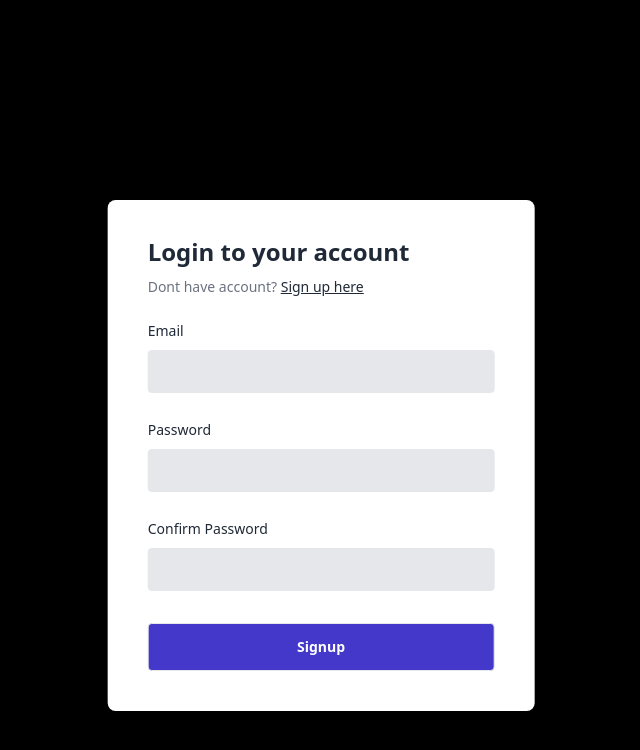
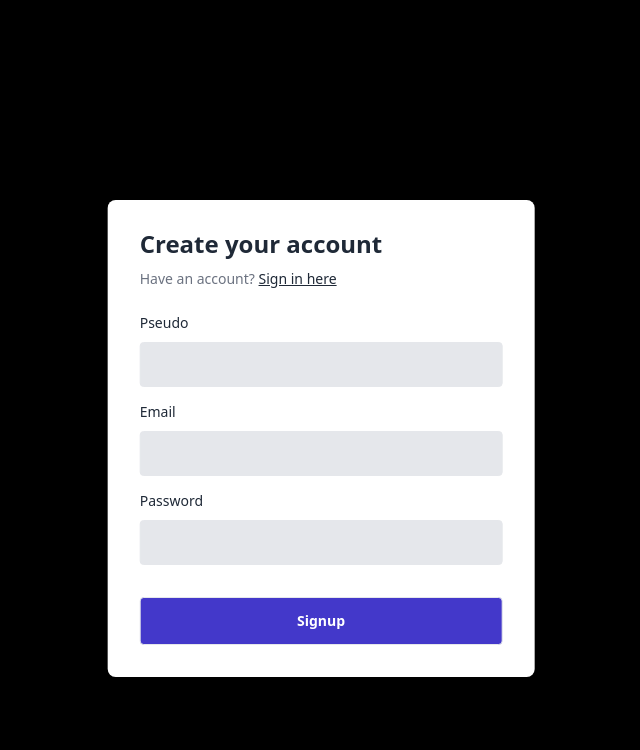
Before and after one commit to Soso-C/MovieDB_Website, a React (Create React App) app: page / in a window 1280 px wide. Both pictures are taken after a click on the element "Sign up here". Shown: the top 750 px of the page, without its empty margins (319-959 px from the left). Built offline with nearby package versions, Linux system fonts and the light colour scheme; no server answers.

Commit message:
update auth firebase signup

```diff
--- a/src/App.js
+++ b/src/App.js
@@ -1,10 +1,5 @@
 import React from "react";
-import {
-  BrowserRouter as Router,
-  Routes,
-  Route,
-  Navigate,
-} from "react-router-dom";
+import { BrowserRouter as Router, Routes, Route } from "react-router-dom";
 import ModalConnect from "./components/modalConnect/ModalConnect";
 
 const App = () => {
--- a/src/components/modalConnect/Login/Login.js
+++ b/src/components/modalConnect/Login/Login.js
@@ -4,10 +4,14 @@ function Login({ toggle }) {
   const [email, setEmail] = useState("");
   const [password, setPassword] = useState("");
 
+  const handleSubmit = (e) => {
+    e.preventDefault();
+  };
+
   return (
     <div className="h-screen bg-black w-full py-12 px-4">
       <div className="flex flex-col items-center justify-center">
-        <div className="bg-white shadow rounded-lg lg:w-1/3 md:w-1/2 w-[90%] p-10 absolute top-[25%] left-1/2 -translate-x-1/2">
+        <div className="bg-white shadow rounded-lg lg:w-1/3 md:w-1/2 w-[90%] p-8 absolute top-[25%] left-1/2 -translate-x-1/2">
           <p className="text-2xl font-extrabold leading-6 text-gray-800">
             Login to your account
           </p>
@@ -21,32 +25,39 @@ function Login({ toggle }) {
               Sign up here
             </span>
           </p>
+          <form onSubmit={handleSubmit}>
             <div className="mt-6">
               <label className="text-sm font-medium leading-none text-gray-800">
                 Email
               </label>
               <input
                 type="email"
-              className="bg-gray-200 border rounded focus:outline-none text-xs font-medium leading-none text-gray-800 py-3 w-full pl-3 mt-2"
+                className="bg-gray-200 border rounded focus:outline-none text-sm font-medium leading-none text-gray-800 py-3 w-full pl-3 mt-2"
+                value={email}
+                onChange={(e) => setEmail(e.target.value)}
+                required
               />
             </div>
-          <div className="mt-6  w-full">
+            <div className="mt-3  w-full">
               <label className="text-sm font-medium leading-none text-gray-800">
                 Password
               </label>
               <div className="relative flex items-center justify-center">
                 <input
-                aria-label="enter Password"
                   type="password"
-                className="bg-gray-200 border rounded focus:outline-none text-xs font-medium leading-none text-gray-800 py-3 w-full pl-3 mt-2"
+                  className="bg-gray-200 border rounded focus:outline-none text-sm font-medium leading-none text-gray-800 py-3 w-full pl-3 mt-2"
+                  value={password}
+                  onChange={(e) => setPassword(e.target.value)}
+                  required
                 />
               </div>
             </div>
             <div className="mt-8">
-            <button className="focus:ring-2 focus:ring-offset-2 focus:ring-indigo-700 text-sm font-semibold leading-none text-white focus:outline-none bg-indigo-700 border rounded hover:bg-indigo-600 py-4 w-full">
+              <button className="text-sm font-semibold leading-none text-white focus:outline-none bg-indigo-700 border rounded hover:bg-indigo-600 py-4 w-full">
                 Login
               </button>
             </div>
+          </form>
         </div>
       </div>
     </div>
--- a/src/components/modalConnect/Signup/Signup.js
+++ b/src/components/modalConnect/Signup/Signup.js
@@ -1,62 +1,109 @@
 import React, { useState } from "react";
+import { auth } from "../../../utils/firebase.config";
 
 function Signup({ toggle }) {
-  const [email, setEmail] = useState("");
-  const [password, setPassword] = useState("");
+  const [formValues, setformValues] = useState({
+    pseudo: "",
+    email: "",
+    password: "",
+  });
+
+  // Clear input values when form is submit
+  const clearState = {
+    pseudo: "",
+    email: "",
+    password: "",
+  };
+
+  const handleSubmit = (e) => {
+    e.preventDefault();
+    try {
+      auth
+        .createUserWithEmailAndPassword(formValues.email, formValues.password)
+        .then(async (userAuth) => {
+          await userAuth.user.updateProfile({
+            displayName: formValues.pseudo,
+          });
+          console.log(userAuth);
+          setformValues(clearState);
+        });
+    } catch (error) {
+      console.log(error);
+    }
+  };
 
   return (
     <div className="h-screen bg-black w-full py-12 px-4">
       <div className="flex flex-col items-center justify-center">
-        <div className="bg-white shadow rounded-lg lg:w-1/3 md:w-1/2 w-[90%] p-10 absolute top-[25%] left-1/2 -translate-x-1/2">
+        <div className="bg-white shadow rounded-lg lg:w-1/3 md:w-1/2 w-[90%] p-8 absolute top-[25%] left-1/2 -translate-x-1/2">
           <p className="text-2xl font-extrabold leading-6 text-gray-800">
-            Login to your account
+            Create your account
           </p>
           <p className="text-sm mt-4 font-medium leading-none text-gray-500">
-            Dont have account?{" "}
+            Have an account?{" "}
             <span
               onClick={toggle}
               className="text-sm font-medium leading-none underline text-gray-800 cursor-pointer hover:text-blue-800"
             >
               {" "}
-              Sign up here
+              Sign in here
             </span>
           </p>
-          <div className="mt-6">
+          <form onSubmit={handleSubmit}>
+            <div className="mt-6 w-full">
+              <label className="text-sm font-medium leading-none text-gray-800">
+                Pseudo
+              </label>
+              <div className="relative flex items-center justify-center">
+                <input
+                  type="text"
+                  className="bg-gray-200 border rounded focus:outline-none text-sm font-medium leading-none text-gray-800 py-3 w-full pl-3 mt-2"
+                  value={formValues.pseudo}
+                  onChange={(e) =>
+                    setformValues({ ...formValues, pseudo: e.target.value })
+                  }
+                  required
+                />
+              </div>
+            </div>
+            <div className="mt-3 w-full">
               <label className="text-sm font-medium leading-none text-gray-800">
                 Email
               </label>
+              <div className="relative flex items-center justify-center">
                 <input
                   type="email"
-              className="bg-gray-200 border rounded focus:outline-none text-xs font-medium leading-none text-gray-800 py-3 w-full pl-3 mt-2"
+                  className="bg-gray-200 border rounded focus:outline-none text-sm font-medium leading-none text-gray-800 py-3 w-full pl-3 mt-2"
+                  value={formValues.email}
+                  onChange={(e) =>
+                    setformValues({ ...formValues, email: e.target.value })
+                  }
+                  required
                 />
               </div>
-          <div className="mt-6  w-full">
+            </div>
+            <div className="mt-3  w-full">
               <label className="text-sm font-medium leading-none text-gray-800">
                 Password
               </label>
               <div className="relative flex items-center justify-center">
                 <input
                   type="password"
-                className="bg-gray-200 border rounded focus:outline-none text-xs font-medium leading-none text-gray-800 py-3 w-full pl-3 mt-2"
-              />
-            </div>
-          </div>
-          <div className="mt-6  w-full">
-            <label className="text-sm font-medium leading-none text-gray-800">
-              Confirm Password
-            </label>
-            <div className="relative flex items-center justify-center">
-              <input
-                type="password"
-                className="bg-gray-200 border rounded focus:outline-none text-xs font-medium leading-none text-gray-800 py-3 w-full pl-3 mt-2"
+                  className="bg-gray-200 border rounded focus:outline-none text-sm font-medium leading-none text-gray-800 py-3 w-full pl-3 mt-2"
+                  value={formValues.password}
+                  onChange={(e) =>
+                    setformValues({ ...formValues, password: e.target.value })
+                  }
+                  required
                 />
               </div>
             </div>
             <div className="mt-8">
-            <button className="focus:ring-2 focus:ring-offset-2 focus:ring-indigo-700 text-sm font-semibold leading-none text-white focus:outline-none bg-indigo-700 border rounded hover:bg-indigo-600 py-4 w-full">
+              <button className="text-sm font-semibold leading-none text-white focus:outline-none bg-indigo-700 border rounded hover:bg-indigo-600 py-4 w-full">
                 Signup
               </button>
             </div>
+          </form>
         </div>
       </div>
     </div>
```
Also changed, not shown: src/utils/firebase.config.js (+6 -9 lines). Lines whose indentation alone changed are shown as unchanged.
